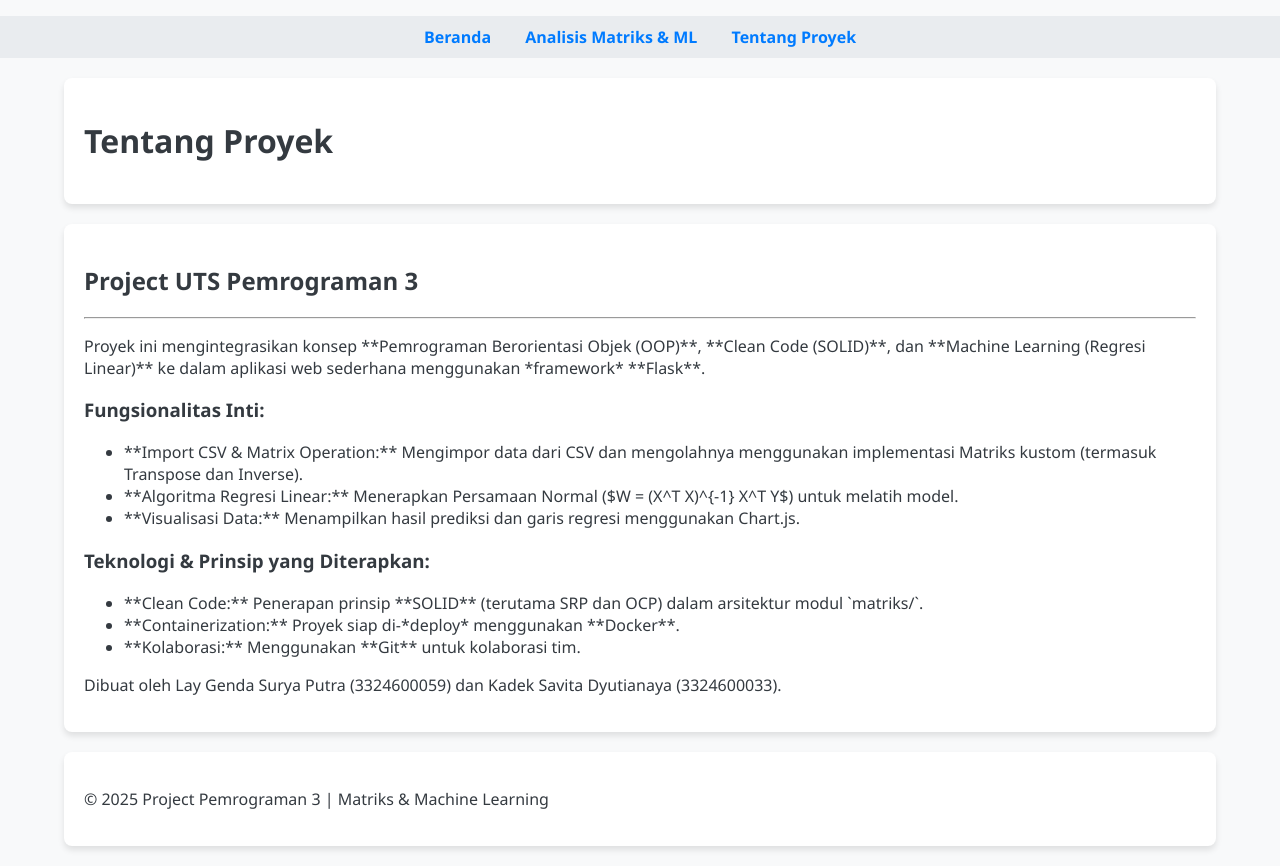
After one commit to laygenda/Project-UTS-Pemrog3, a Python web app: template flask-app/templates/pages/about.html in a window 1280 px wide. The commit adds this page. Run offline with Jinja, Linux system fonts and the light colour scheme; the template is opened without the code that fills it, so the values that code supplies are empty.

Commit message:
nav: menambahkan navigasi about Tentang Proyek

```diff
--- a/flask-app/templates/_nav.html
+++ b/flask-app/templates/_nav.html
@@ -2,6 +2,6 @@
     <ul>
         <li><a href="{{ url_for('pages.home') }}">Beranda</a></li>
         <li><a href="{{ url_for('pages.analyze') }}">Analisis Matriks & ML</a></li>
-        <li><a href="#">Dokumentasi & Git Flow</a></li>
+        <li><a href="{{ url_for('pages.about') }}">Tentang Proyek</a></li>
     </ul>
 </nav>
--- a/flask-app/templates/base.html
+++ b/flask-app/templates/base.html
@@ -18,12 +18,14 @@
     </div>
 
     <main>
-        {% block content %}
+        <div class="container">
+            {% block content %}
             {% endblock content %}
+        </div>
     </main>
 
     <footer class="container">
-        <p>&copy; 2024 Project Pemrograman 3 | Matriks & Machine Learning</p>
+        <p>&copy; 2025 Project Pemrograman 3 | Matriks & Machine Learning</p>
     </footer>
 
 </body>
--- /dev/null
+++ b/flask-app/templates/pages/about.html
@@ -0,0 +1,28 @@
+{% extends "base.html" %}
+
+{% block header %}
+    Tentang Proyek
+{% endblock header %}
+
+{% block content %}
+<h2>Project UTS Pemrograman 3</h2>
+<hr>
+
+<p>Proyek ini mengintegrasikan konsep **Pemrograman Berorientasi Objek (OOP)**, **Clean Code (SOLID)**, dan **Machine Learning (Regresi Linear)** ke dalam aplikasi web sederhana menggunakan *framework* **Flask**.</p>
+
+<h3>Fungsionalitas Inti:</h3>
+<ul>
+    <li>**Import CSV & Matrix Operation:** Mengimpor data dari CSV dan mengolahnya menggunakan implementasi Matriks kustom (termasuk Transpose dan Inverse).</li>
+    <li>**Algoritma Regresi Linear:** Menerapkan Persamaan Normal ($W = (X^T X)^{-1} X^T Y$) untuk melatih model.</li>
+    <li>**Visualisasi Data:** Menampilkan hasil prediksi dan garis regresi menggunakan Chart.js.</li>
+</ul>
+
+<h3>Teknologi & Prinsip yang Diterapkan:</h3>
+<ul>
+    <li>**Clean Code:** Penerapan prinsip **SOLID** (terutama SRP dan OCP) dalam arsitektur modul `matriks/`.</li>
+    <li>**Containerization:** Proyek siap di-*deploy* menggunakan **Docker**.</li>
+    <li>**Kolaborasi:** Menggunakan **Git** untuk kolaborasi tim.</li>
+</ul>
+
+<p>Dibuat oleh Lay Genda Surya Putra (3324600059) dan Kadek Savita Dyutianaya (3324600033).</p>
+{% endblock content %}
--- a/flask-app/templates/pages/analysis.html
+++ b/flask-app/templates/pages/analysis.html
@@ -10,7 +10,7 @@
 <div class="container">
 
     <form method="GET" action="{{ url_for('pages.analyze') }}">
-        <p>Data akan diproses dari <code>{{ CSV_FILENAME }}</code> untuk menghitung Regresi Linear.</p>
+        <p>Data akan diproses dari <code>Dataset Konsumsi Bahan Bakar</code> untuk menghitung Regresi Linear.</p>
         <button type="submit" class="btn btn-primary">Jalankan Analisis Matriks & ML</button>
     </form>
 
```
Also changed, not shown: flask-app/pages/routes.py (+7 -0 lines).
